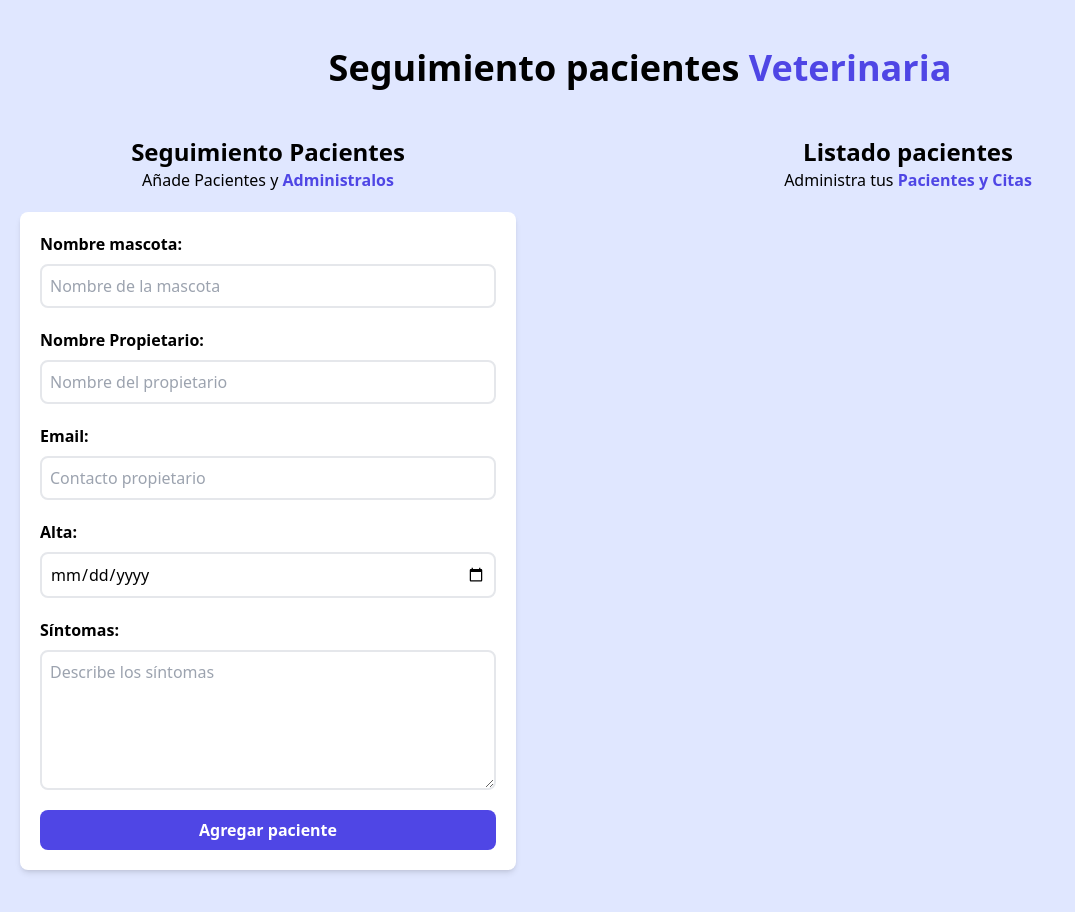
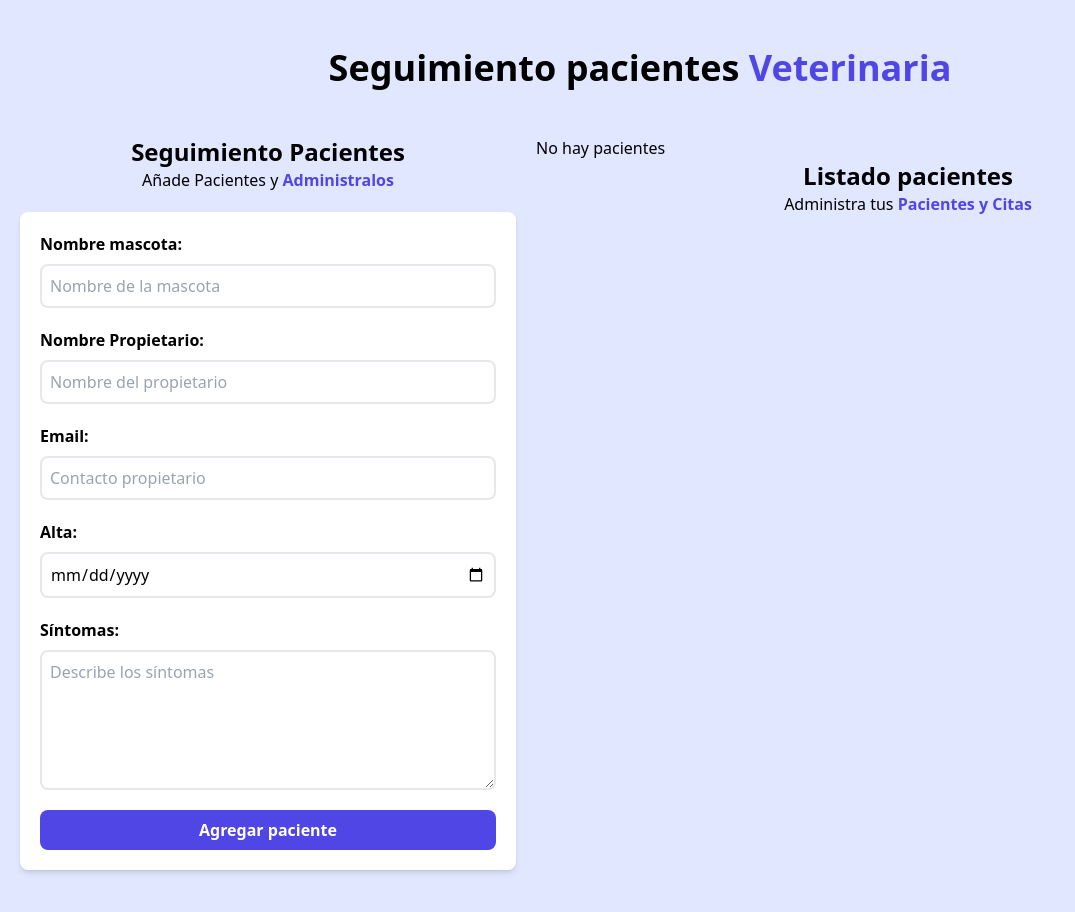
Before and after one commit to Lindapazw/citas-react, a React (Vite) app: page / in a window 1280 px wide. Shown: the top 912 px of the page, without its empty margins (0-1075 px from the left). Built offline with nearby package versions, Linux system fonts and the light colour scheme.

Commit message:
add ternario 'si hay pacientes' : 'No hay '

```diff
--- a/src/components/ListadoPacientes.jsx
+++ b/src/components/ListadoPacientes.jsx
@@ -2,8 +2,10 @@ import Paciente from "./Paciente";
 import PropTypes from "prop-types";
 
 const ListadoPacientes = ({ pacientes }) => {
+
     return (
         <div className="md:w-1/2 lg:w-3/5 md:h-screen overflow-y-scroll mt-5 md:mt-0">
+        {pacientes && pacientes.length? 'Si hay pacientes' : 'No hay pacientes'}
         <h2 className="font-black text-2xl text-center">Listado pacientes</h2>
         <p className="text-base text-center">
             Administra tus{' '}
```
